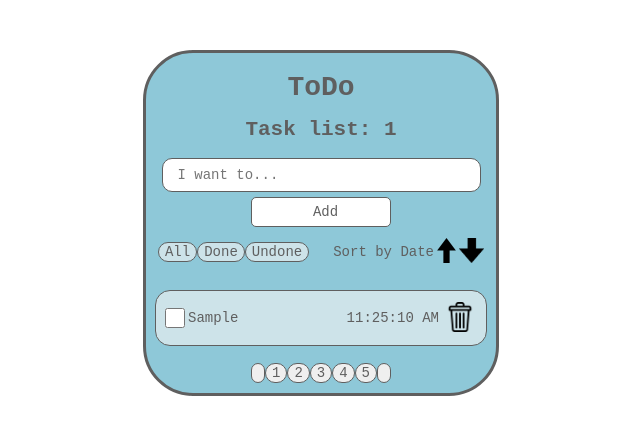
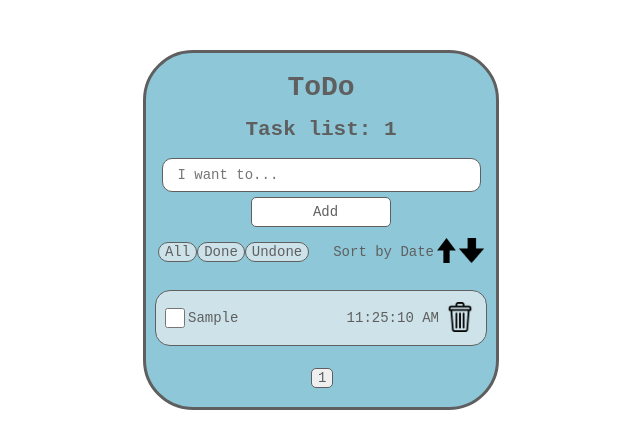
Before and after one commit to Clyde-Loudmoore/ToDo, a React (Create React App) app: page / in a window 1280 px wide. Both pictures are taken after typing "Sample" into the empty fields and a click on the button "Add". Shown: the top 448 px of the page, without its empty margins (319-959 px from the left). Built offline with nearby package versions, Linux system fonts and the light colour scheme.

Commit message:
Add pagination

```diff
--- a/package.json
+++ b/package.json
@@ -8,6 +8,7 @@
     "@testing-library/user-event": "^13.5.0",
     "react": "^18.2.0",
     "react-dom": "^18.2.0",
+    "react-paginate": "^8.1.3",
     "react-scripts": "5.0.1",
     "web-vitals": "^2.1.4"
   },
--- a/src/App.css
+++ b/src/App.css
@@ -114,14 +114,29 @@
   height: 30px;
 }
 
-.pagenation {
+.pagination {
   display: flex;
+  display: flex;
+  flex-wrap: wrap;
   justify-content: center;
-  padding-bottom: 10px;
+  padding: 0 15px;
+  margin-top: 0;
 }
-.pagenation button {
+
+.page-item {
+  list-style-type: none;
+  padding: 5px;
+  width: 20px;
+  height: 20px;
+}
+.page-item button {
   color: #5f5f5f;
   font: 14px "Inconsolata", monospace;
   border: 1px solid #5f5f5f;
-  border-radius: 10px;
+  border-radius: 5px;
 }
+.page-item button a {
+  text-decoration: none;
+  color: #5f5f5f;
+  font: 14px "Inconsolata", monospace;
+}
--- a/src/App.js
+++ b/src/App.js
@@ -4,6 +4,7 @@ import ToDo from "./ToDo";
 import Down from "./img/down.png";
 import Up from "./img/up.png";
 import "./App.css";
+import Pagination from "./Components/Pagination";
 
 export default function App() {
   const [todos, setTodos] = useState([]);
@@ -12,10 +13,21 @@ export default function App() {
     sort: "dateAsc",
   });
 
+  const [currentPage, setCurrentPage] = useState(1);
+  const [todosPerPages] = useState(5);
+
+  const lastTodoIndex = currentPage * todosPerPages;
+  const firstTodoIndex = lastTodoIndex - todosPerPages;
+  const currentTodo = todos.slice(firstTodoIndex, lastTodoIndex);
+
+  const paginate = (pageNumber) => {
+    setCurrentPage(pageNumber);
+  };
+
   const addTask = (userInput) => {
     if (userInput) {
       const newItem = {
-        id: Math.random().toString(36).substring(2, 9),
+        id: Math.random().toString(36),
         task: userInput,
         status: false,
         createdAt: new Date(),
@@ -39,7 +51,7 @@ export default function App() {
   const todoFilter = (status) => setFilters((prev) => ({ ...prev, status }));
 
   function renderTodos() {
-    return todos
+    return currentTodo
       .filter((todo) => {
         if (filters.status === "all") return true;
         else if (filters.status === "done" && todo.status) {
@@ -123,15 +135,11 @@ export default function App() {
 
         {renderTodos()}
 
-        <div className="pagenation">
-          <button type="button"></button>
-          <button type="button">1</button>
-          <button type="button">2</button>
-          <button type="button">3</button>
-          <button type="button">4</button>
-          <button type="button">5</button>
-          <button type="button"></button>
-        </div>
+        <Pagination
+          todosPerPage={todosPerPages}
+          totalTodos={todos.length}
+          paginate={paginate}
+        />
       </div>
     </div>
   );
--- a/src/App.sass
+++ b/src/App.sass
@@ -101,12 +101,26 @@ $font: 14px 'Inconsolata', monospace
             width: 30px
             height: 30px
 
-.pagenation
+.pagination
     display: flex
+    display: flex
+    flex-wrap: wrap
     justify-content: center
-    padding-bottom: 10px
+    padding: 0 15px
+    margin-top: 0
+
+.page-item
+    list-style-type: none
+    padding: 5px
+    width: 20px
+    height: 20px
+
     button
         color: $color
         font: $font
         border: 1px solid $color
-        border-radius: 10px
+        border-radius: 5px
+        a
+            text-decoration: none
+            color: $color
+            font: $font
--- /dev/null
+++ b/src/Components/Pagination.js
@@ -0,0 +1,27 @@
+import React from "react";
+
+const Pagination = ({ todosPerPage, totalTodos, paginate }) => {
+  const pageNumber = [];
+
+  for (let i = 1; i <= Math.ceil(totalTodos / todosPerPage); i++) {
+    pageNumber.push(i);
+  }
+
+  return (
+    <div>
+      <ul className="pagination">
+        {pageNumber.map((number) => (
+          <li className="page-item" key={number}>
+            <button>
+              <a href="!#" onClick={() => paginate(number)}>
+                {number}
+              </a>
+            </button>
+          </li>
+        ))}
+      </ul>
+    </div>
+  );
+};
+
+export default Pagination;
```
Also changed, not shown: 1 other file (tests, documents, lock files or other folders).
